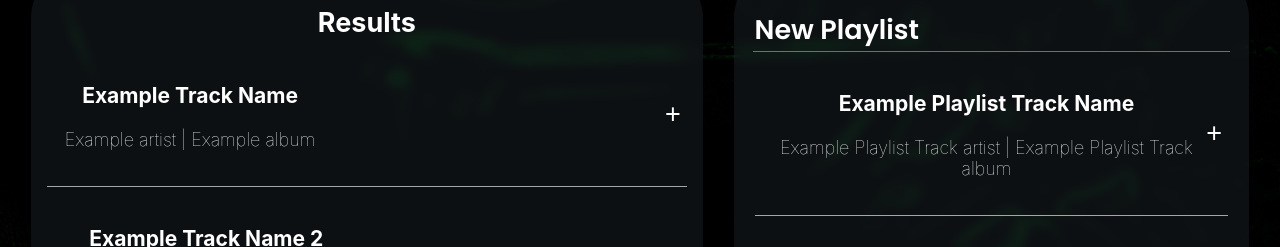
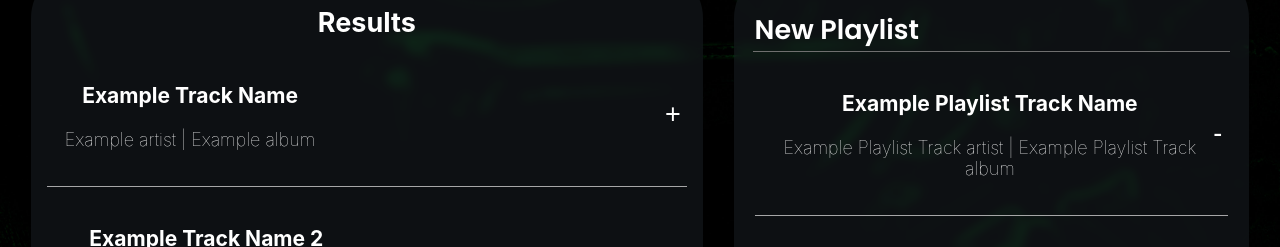
Before and after one commit to aeonclouzeau/jammify, a React (Create React App) app: page / in a window 1280 px wide. Shown: the part 496-743 px from the top of the page. Built offline with nearby package versions, Linux system fonts and the light colour scheme.

Commit message:
passed isRemoval attribute to Track component

```diff
--- a/src/Components/TrackList/TrackList.js
+++ b/src/Components/TrackList/TrackList.js
@@ -14,6 +14,7 @@ export class TrackList extends React.Component {
 							track={track}
 							onAdd={this.props.onAdd}
 							onRemove={this.props.onRemove}
+							isRemoval={this.props.isRemoval}
 						/>
 					);
 				})}
```
